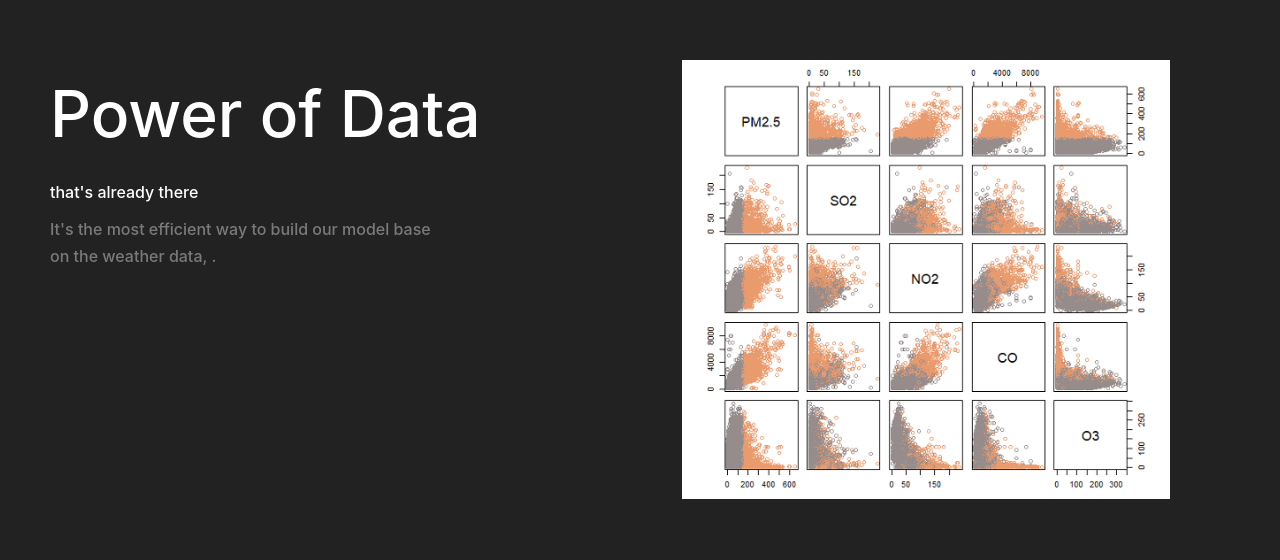
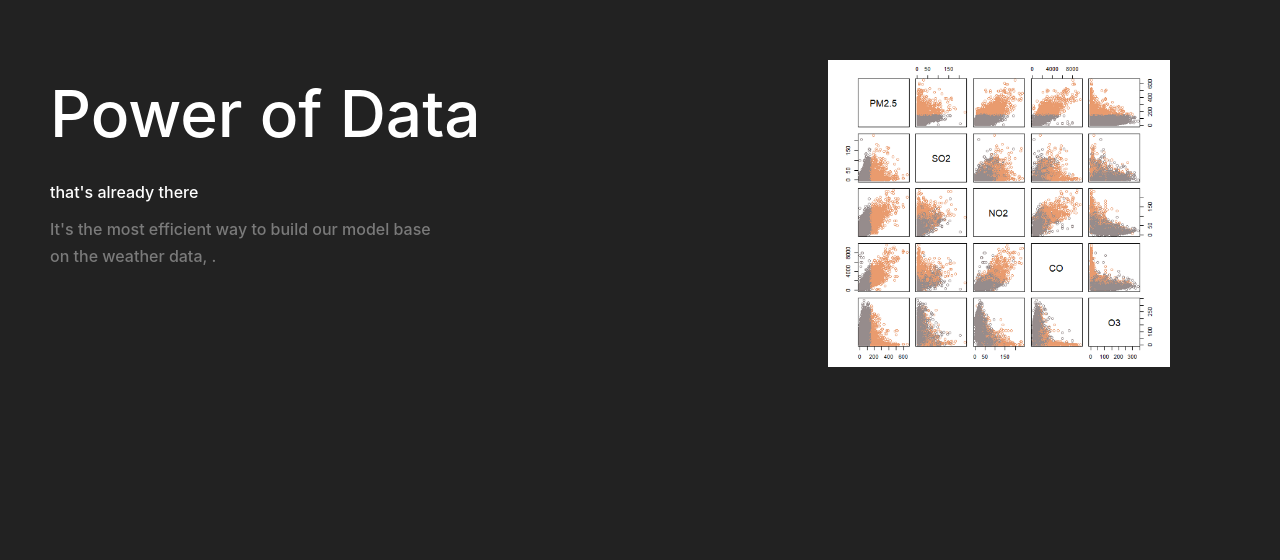
Before and after one commit to Chrisqbh/personal-website, a plain HTML site: page Air.html in a window 1280 px wide. Shown: the part 3007-3567 px from the top of the page. Drawn offline with Linux system fonts and the light colour scheme; files whose address does not match are found by name.

Commit message:
Update style.css

```diff
--- a/css/style.css
+++ b/css/style.css
@@ -773,7 +773,7 @@ a {
 		float: right;
   		margin-left: auto;
   		margin-right: 100px;
- 		width: 40%;
+ 		width: 28%;
 	}
 	.feature-graph{
 		display: inline;
```
